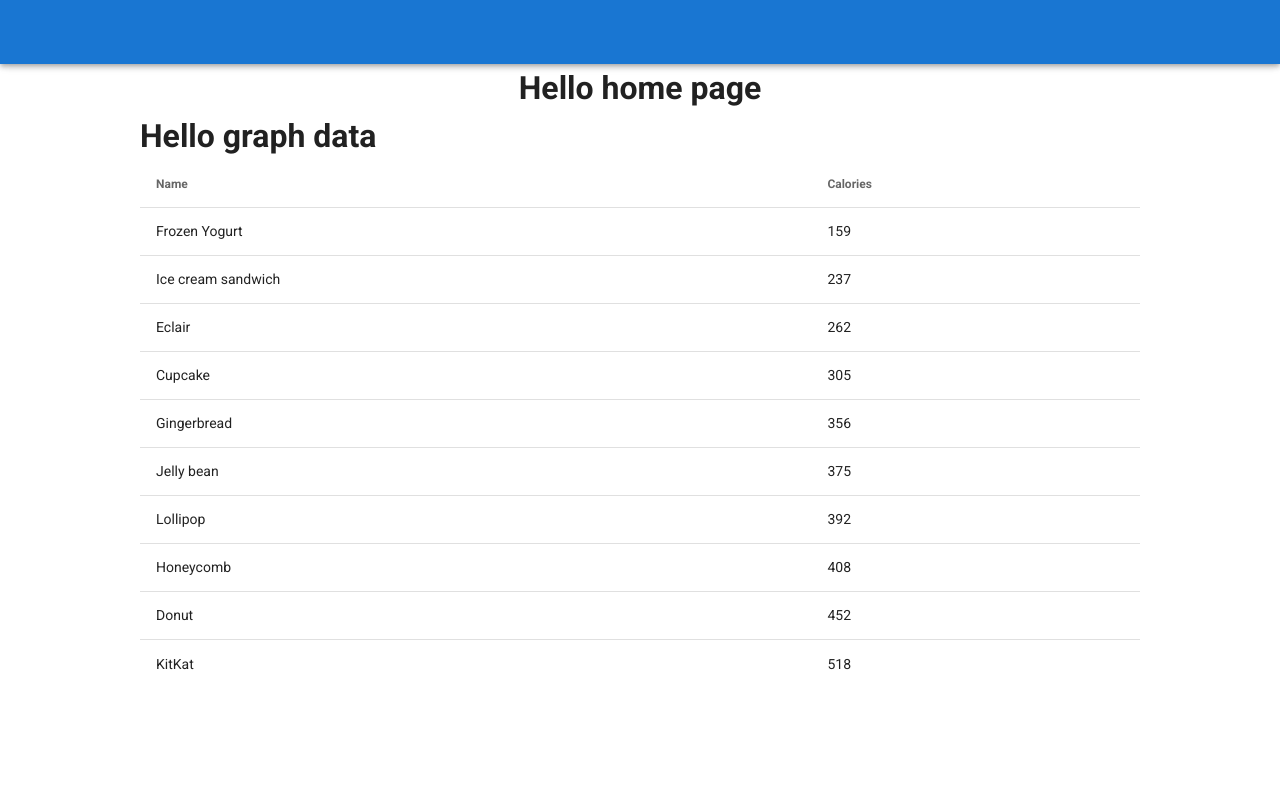
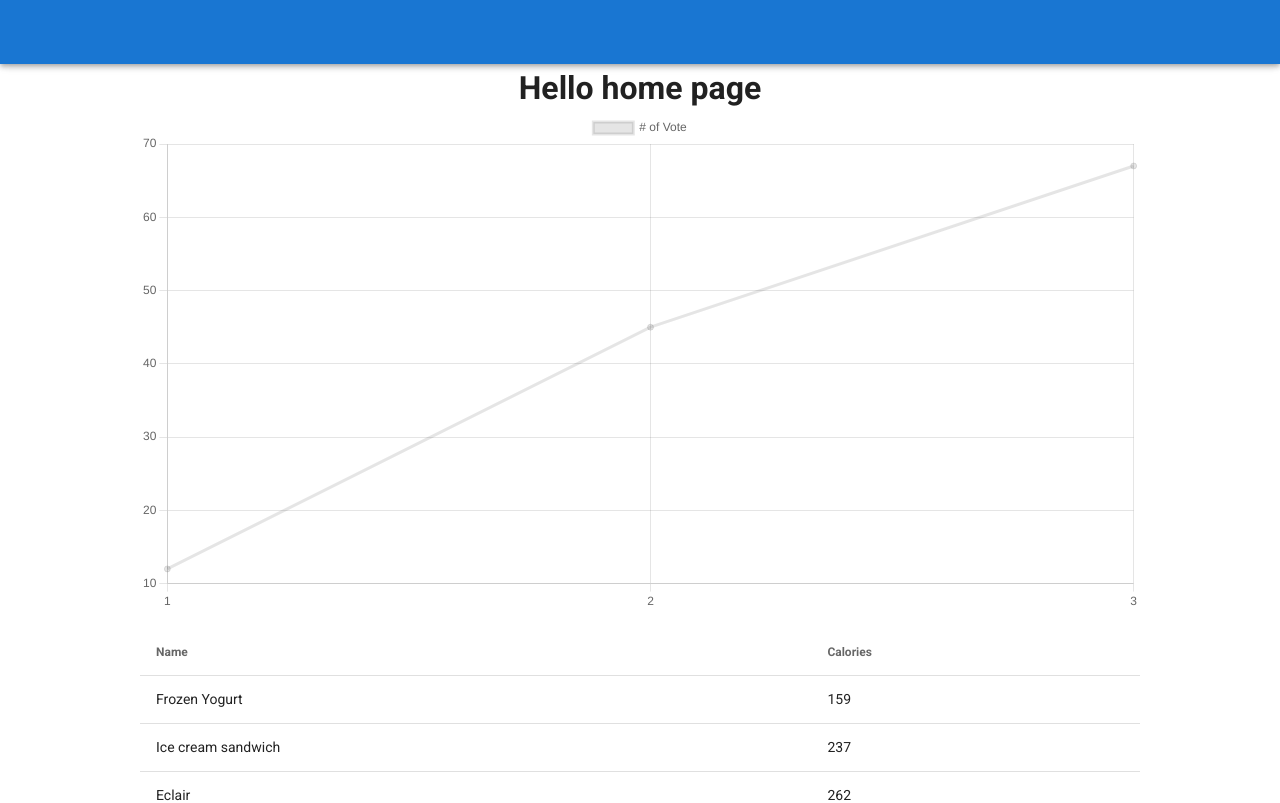
Before and after one commit to autokup015/assignment-rudy, a Vue app: page / in a window 1280 px wide. Shown: the top 803 px of the page. Built offline with nearby package versions, Linux system fonts and the light colour scheme.

Commit message:
Upload new chart

```diff
--- a/package.json
+++ b/package.json
@@ -9,6 +9,7 @@
   },
   "dependencies": {
     "axios": "^0.21.1",
+    "chart.js": "^3.5.1",
     "core-js": "^3.6.5",
     "vue": "^2.6.11",
     "vue-router": "^3.2.0",
--- a/src/components/Graph.vue
+++ b/src/components/Graph.vue
@@ -1,13 +1,33 @@
 <template>
-  <div>
-    <h1>Hello graph data</h1>
+  <div id="app">
+    <p>
+      <canvas id="graph" width="400" height="200"></canvas>
+    </p>
   </div>
 </template>
 
 <script>
+import Chart from "chart.js/dist/chart";
+
 export default {
-  name: "Graph",
+  mounted() {
+    var ctx = document.getElementById("graph").getContext("2d");
+    var bar = new Chart(ctx, {
+      type: "line",
+      data: {
+        labels: ["1", "2", "3"],
+        datasets: [
+          {
+            label: "# of Vote",
+            data: [12, 45, 67],
+          },
+        ],
+      },
+    });
+    console.log(bar);
+  },
+  data() {
+    return {};
+  },
 };
 </script>
-
-<style scoped></style>
```
Also changed, not shown: 1 other file (tests, documents, lock files or other folders).
